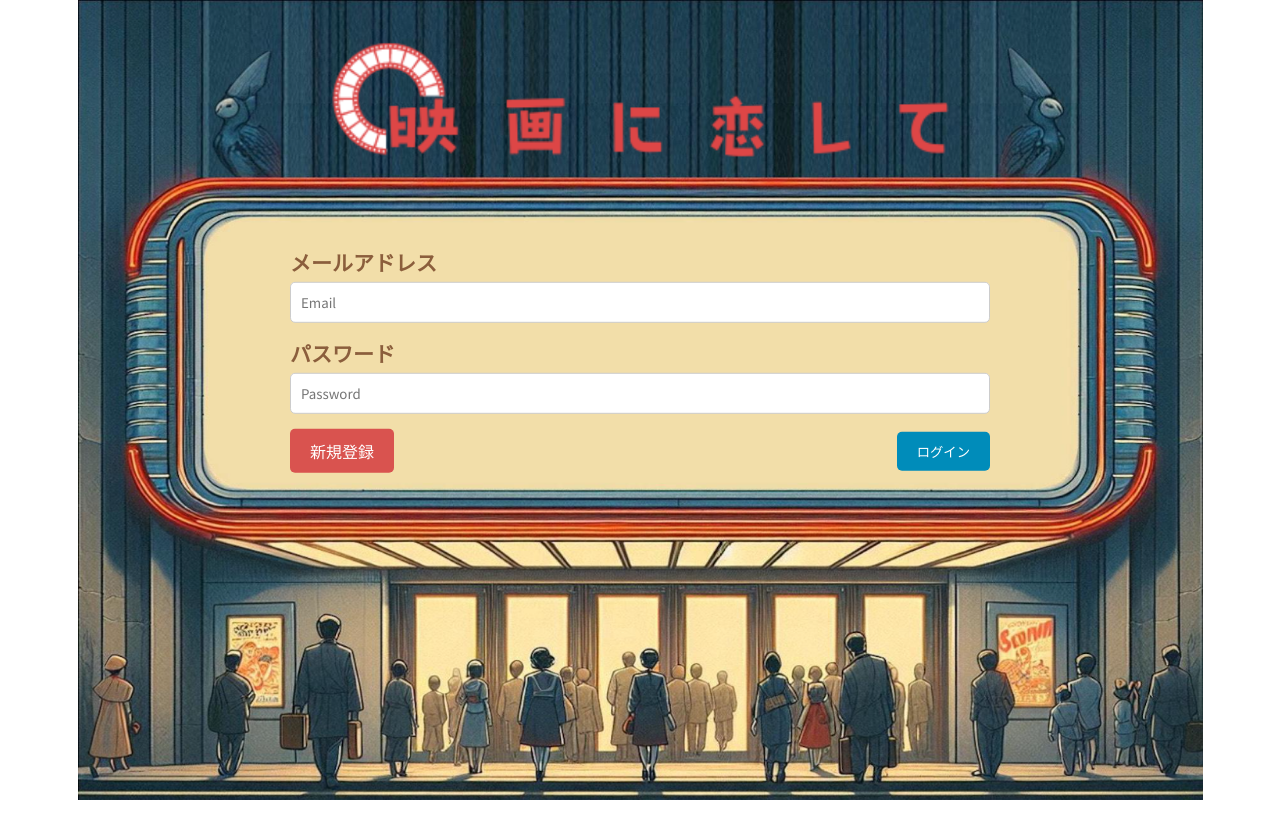
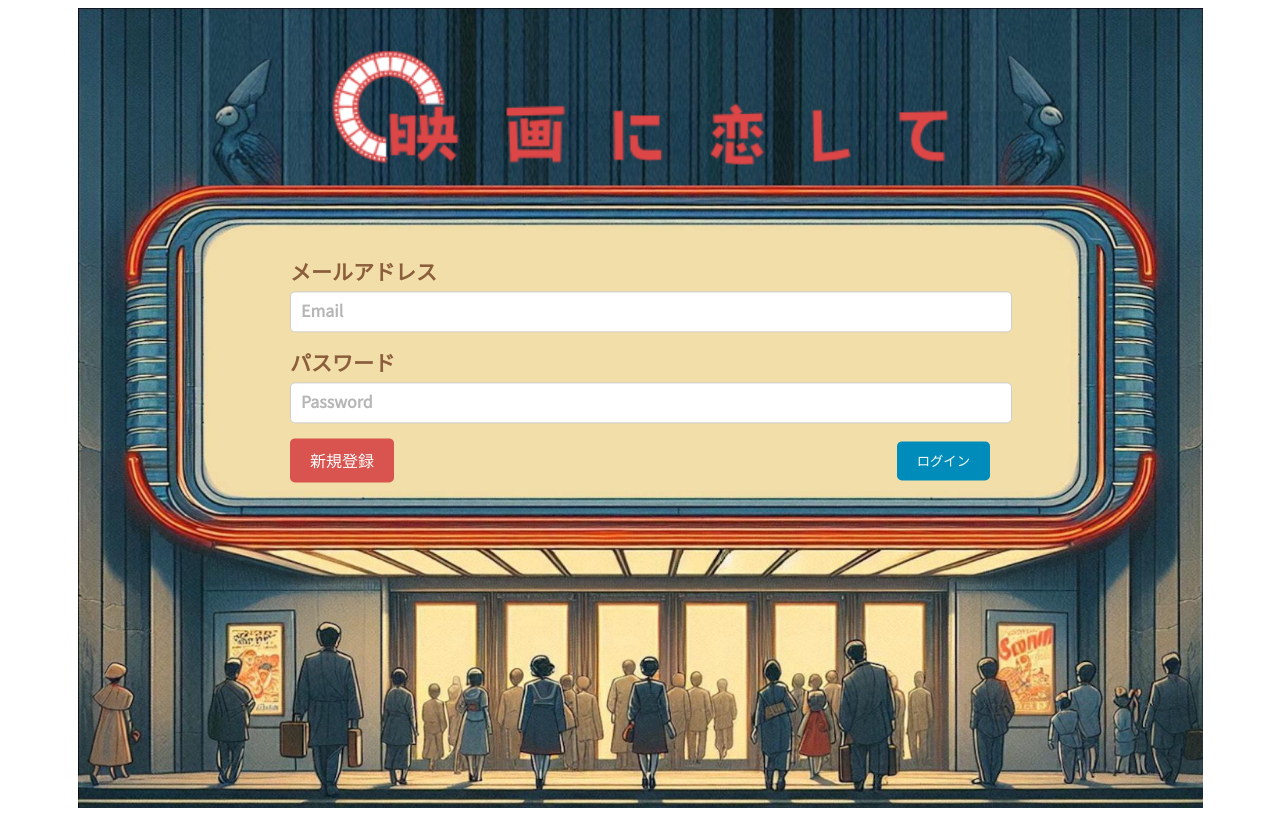
Before and after one commit to summer2024H/summer2024H-, a Flask app: page /login in a window 1280 px wide. Run offline with Flask 3, Linux system fonts and the light colour scheme.

Commit message:
ログイン画面修正

```diff
--- a/hackathon-begginers-sample/ChatApp/static/css/login.css
+++ b/hackathon-begginers-sample/ChatApp/static/css/login.css
@@ -1,5 +1,5 @@
 /* ログイン画面のCSS */
-body {
+.loginbg {
     font-family: 'Noto Sans JP', sans-serif;
     background-image: url(../img/background-login.png);
     background-size: contain;
@@ -24,11 +24,11 @@ body {
     width: 100%;
 }
 
-.form-group {
+.form-grouplg {
     margin-bottom: 15px;
 }
 
-.form-group label {
+.form-grouplg label {
     display: block;
     margin-bottom: 5px;
     font-family: 'Noto Sans JP', sans-serif;
@@ -37,7 +37,7 @@ body {
     font-weight: bold;
 }
 
-.form-group input {
+.form-grouplg input {
     width: 100%;
     padding: 10px;
     border: 1px solid #ccc;
@@ -70,3 +70,13 @@ body {
     cursor: pointer;
     order: 2;
 }
+
+.flashes {
+    padding-inline-start: 0;
+    font-size: 18px;
+    margin-bottom: 0px;
+    margin-top: 0px;
+    color: rgb(198, 8, 8);
+    list-style: none;
+    font-weight: bold;
+  }
--- a/hackathon-begginers-sample/ChatApp/static/css/registration.css
+++ b/hackathon-begginers-sample/ChatApp/static/css/registration.css
@@ -33,7 +33,7 @@
   font-family: 'Noto Sans JP', sans-serif;
 }
 
-.form-group {
+.form-groupsg {
   width: 100vw;
   min-height: 100vh;
   align-items: center;
@@ -42,7 +42,7 @@
   flex-wrap: wrap;
 }
 
-.form-group label {
+.form-groupsg label {
   width: 150px;
   font-family: 'Noto Sans JP', sans-serif;
   font-size: 15px;
@@ -50,7 +50,7 @@
   color: #8B5E3C;
 }
 
-.form-group input {
+.form-groupsg input {
   display: flex;
   width: 100%;
   padding: 10px;
--- a/hackathon-begginers-sample/ChatApp/templates/login.html
+++ b/hackathon-begginers-sample/ChatApp/templates/login.html
@@ -1,16 +1,23 @@
-<head>
-    <title>ログイン</title>
-    <link rel="stylesheet" type="text/css" href="../static/css/login.css">
-    <link href="https://fonts.googleapis.com/css2?family=Noto+Sans+JP&display=swap" rel="stylesheet">
-</head>
-<body>
+{% extends 'registration_base.html' %} {% block title %}
+<title>ログイン</title>
+{% endblock %} {% block body %}
+<div class="loginbg">
     <div class="login-container">
+        <div>
+            {% with messages = get_flashed_messages() %} {% if messages %}
+            <ul class="flashes">
+              {% for message in messages %}
+              <li>{{ message }}</li>
+              {% endfor %}
+            </ul>
+            {% endif %} {% endwith %}
+        </div>
         <form method="post" class="login-form">
-            <div class="form-group">
+            <div class="form-grouplg">
                 <label for="email-input">メールアドレス</label>
                 <input type="text" placeholder="Email" name="email" id="email-input" />
             </div>
-            <div class="form-group">
+            <div class="form-grouplg">
                 <label for="password-input">パスワード</label>
                 <input type="password" placeholder="Password" name="password" id="password-input" />
             </div>
@@ -20,4 +27,5 @@
             </div>
         </form>
     </div>
-</body>
+</div>
+{% endblock %}
--- a/hackathon-begginers-sample/ChatApp/templates/registration_base.html
+++ b/hackathon-begginers-sample/ChatApp/templates/registration_base.html
@@ -4,8 +4,9 @@
         <meta charset="UTF-8">
         <meta name="viewport" content="width=device-width, initial-scale=1.0">
         {% block title %}{% endblock %}
-        <link rel="stylesheet" href="{{url_for('static',filename='css/registration.css')}}"
-        />
+        <link rel="stylesheet" href="{{url_for('static',filename='css/registration.css')}}"/>
+        <link rel="stylesheet" href="{{url_for('static',filename='css/login.css')}}"/>
+        <link href="https://fonts.googleapis.com/css2?family=Noto+Sans+JP&display=swap" rel="stylesheet"/>
     </head>
     <body>
         {% block body %}{% endblock %}
--- a/hackathon-begginers-sample/ChatApp/templates/signup.html
+++ b/hackathon-begginers-sample/ChatApp/templates/signup.html
@@ -2,19 +2,17 @@
 <title>新規登録画面</title>
 {% endblock %} {% block body %}
 <div class="background">
-    <form class="form-group" method="post">
+    <form class="form-groupsg" method="post">
         <div class="title">
             <h1>会　　員　　登　　録</h1>
         </div>
         <div class="registration-button-container">
-            <div>
             {% with messages = get_flashed_messages() %} {% if messages %}
             <ul class="flashes">
               {% for message in messages %}
               <li>{{ message }}</li>
               {% endfor %}
             </ul>
-            </div>
             {% endif %} {% endwith %}
             <div>
                 <label for="signup-name-input">お名前</label>
```
Lines whose indentation alone changed are shown as unchanged.
